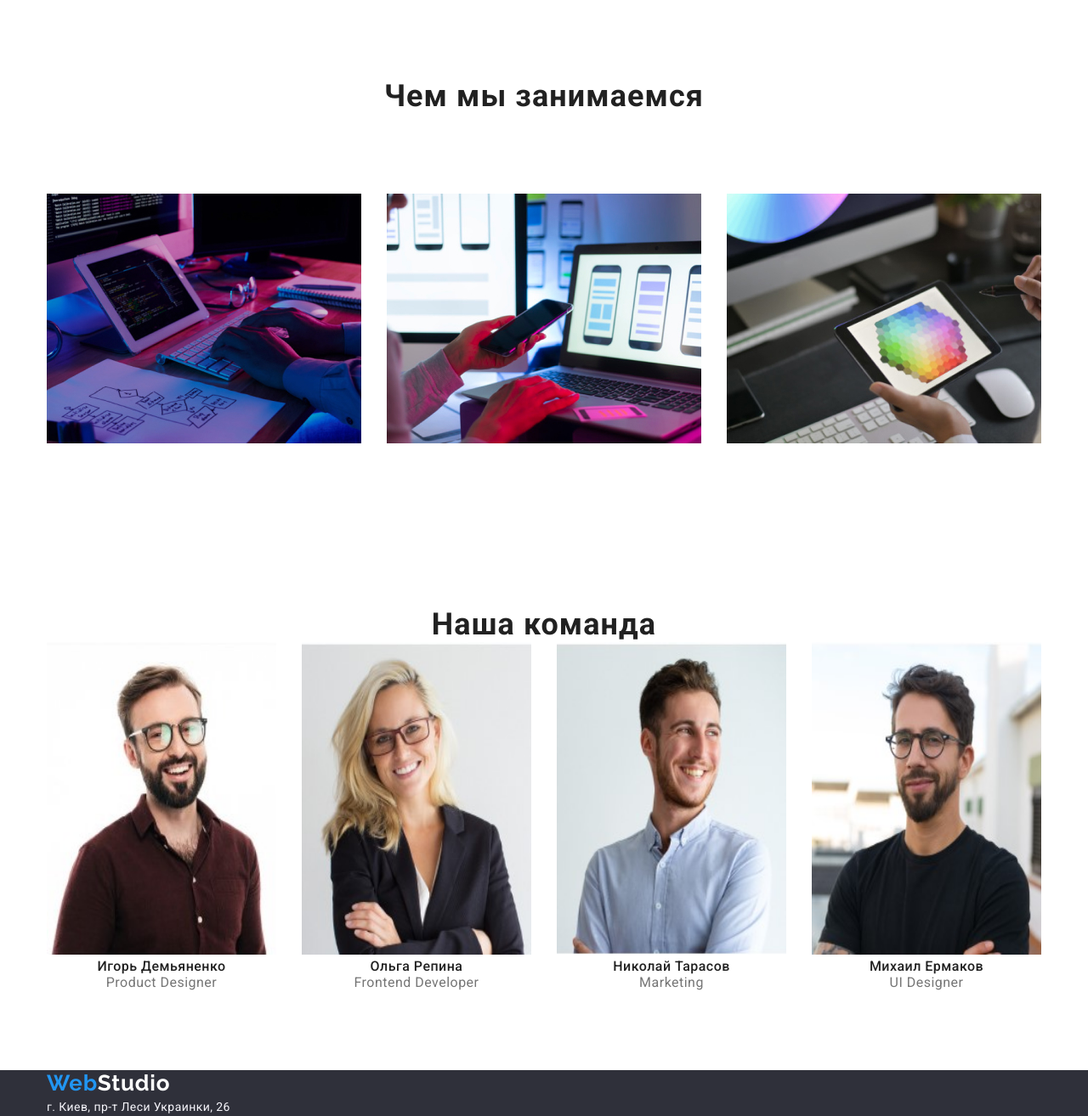
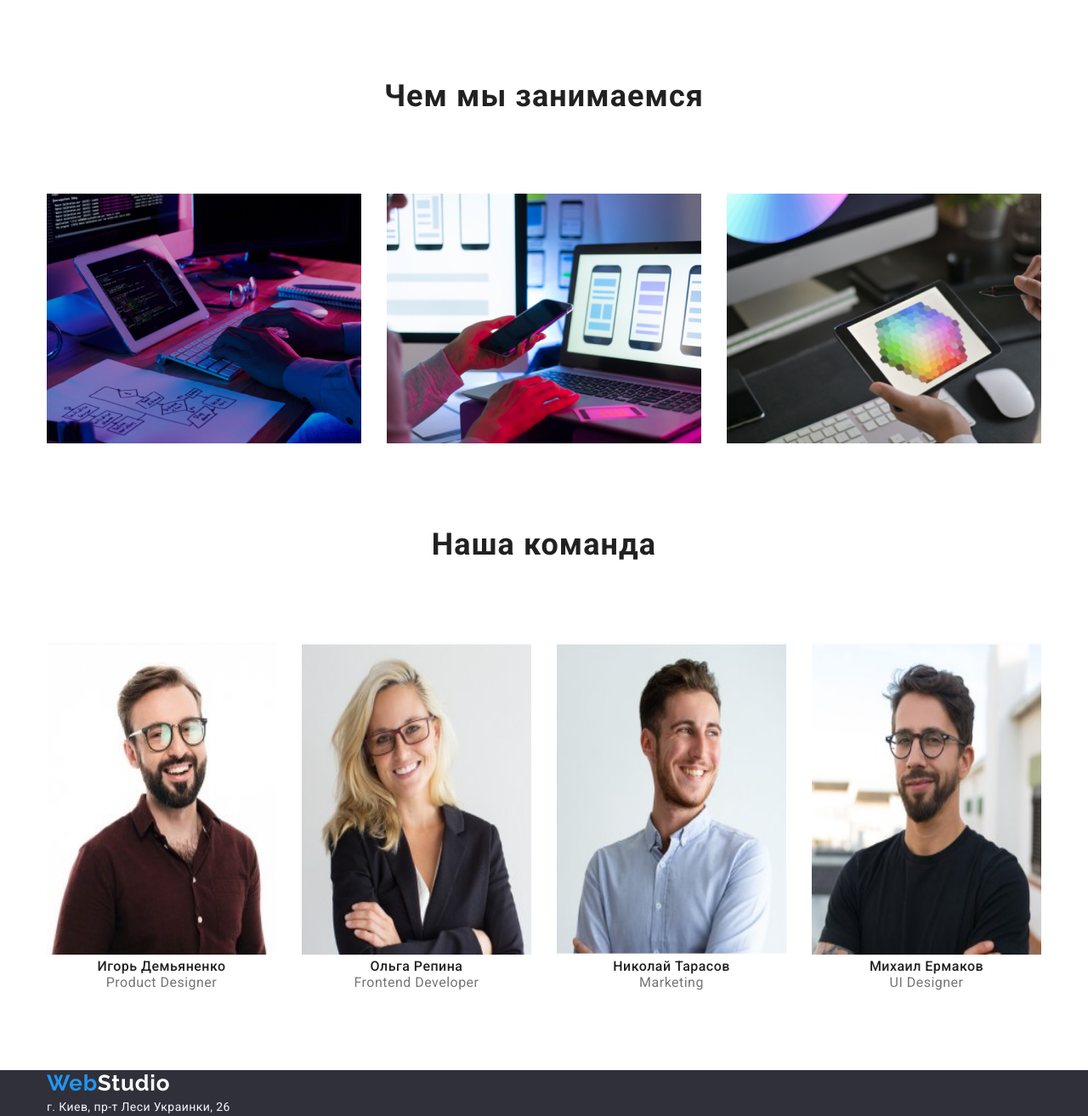
Before and after one commit to ivannadxb/goit-markup-hw-03, a plain HTML site: page index.html in a window 1280 px wide. Shown: the part 680-1994 px from the top of the page at 85% size. Drawn offline with nearby package versions, Linux system fonts and the light colour scheme.

Commit message:
Update styles.css

```diff
--- a/css/styles.css
+++ b/css/styles.css
@@ -329,7 +329,6 @@ body {
 
 .about-list {
   padding-top: 94px;
-  padding-bottom: 94px;
   display: flex;
   gap: 30px;
 }
@@ -337,6 +336,7 @@ body {
 }
 
 .team-list {
+  padding-top: 94px;
   display: flex;
   gap: 30px;
 }
```
